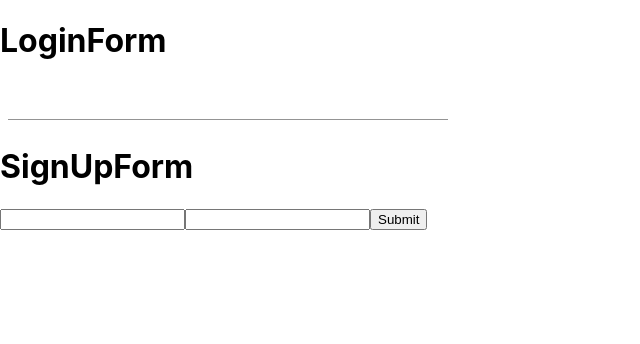
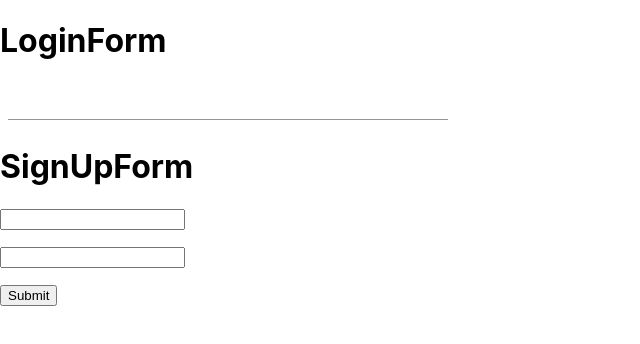
Before and after one commit to tannerpace/user-frontend, a React (Create React App) app: page / in a window 1280 px wide. Shown: the top 344 px of the page, without its empty margins (0-640 px from the left). Built offline with nearby package versions, Linux system fonts and the light colour scheme.

Commit message:
adds form validation

```diff
--- a/package.json
+++ b/package.json
@@ -12,6 +12,7 @@
     "@babel/preset-react": "^7.9.4",
     "@emotion/react": "^11.5.0",
     "@emotion/styled": "^11.3.0",
+    "@hookform/resolvers": "^2.8.2",
     "@mui/material": "^5.0.5",
     "@mui/styles": "^5.0.2",
     "@testing-library/jest-dom": "^5.11.4",
--- a/src/components/Forms/SignUpForm/index.jsx
+++ b/src/components/Forms/SignUpForm/index.jsx
@@ -2,8 +2,18 @@ import React from "react";
 import { useForm } from "react-hook-form";
 import { userSignUp } from "../../../actions/User/users"
 import { useMutation } from "react-query"
+import * as yup from "yup";
+import { yupResolver } from '@hookform/resolvers/yup';
+
+const schema = yup.object({
+    userName: yup.string().required(),
+    password: yup.string()
+        .required('No password provided.')
+        .min(8, 'Password is too short - should be 8 chars minimum.')
+        .matches(/^(?=.{8,})(?=.*[a-z])(?=.*[A-Z])(?=.*[@#$%^&+=]).*$/, 'Password must contain one uppercase one Special character a number and a letter.')
+}).required();
 export default function SighUpForm() {
-    const { register, formState: { errors }, handleSubmit } = useForm();
+    const { register, formState: { errors }, handleSubmit } = useForm({ resolver: yupResolver(schema) });
     const signUpMutation = useMutation(userSignUp)
     const onSubmit = (data) => {
         console.log(data)
@@ -11,11 +21,11 @@ export default function SighUpForm() {
     }
     return (
         <form onSubmit={handleSubmit(onSubmit)}>
-            <input {...register("userName", { required: true })} />
-            {errors.firstName?.type === 'required' && "Username is required"}
+            <input {...register("userName")} />
+            <p>{errors.userName?.message}</p>
 
-            <input {...register("password", { required: true })} />
-            {errors.password && "Password is required"}
+            <input {...register("password")} />
+            <p>{errors.password?.message}</p>
 
             <input type="submit" />
         </form>
```
Also changed, not shown: 1 other file (tests, documents, lock files or other folders).
